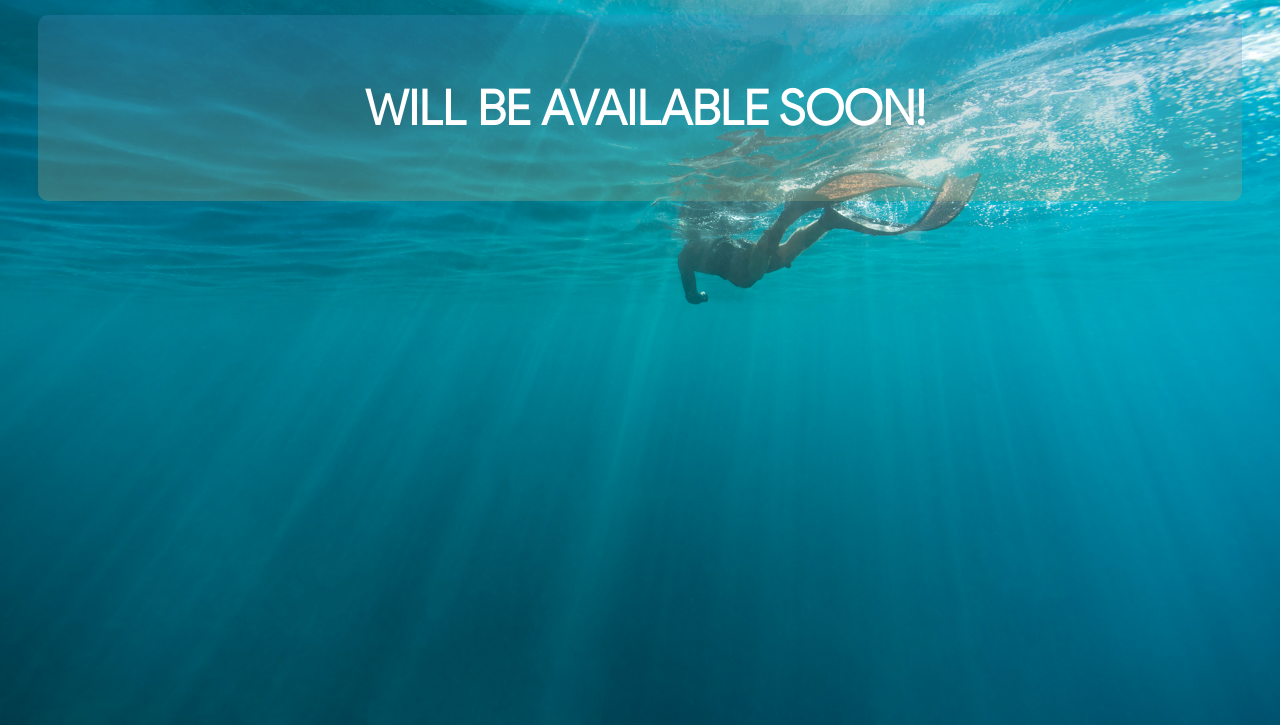
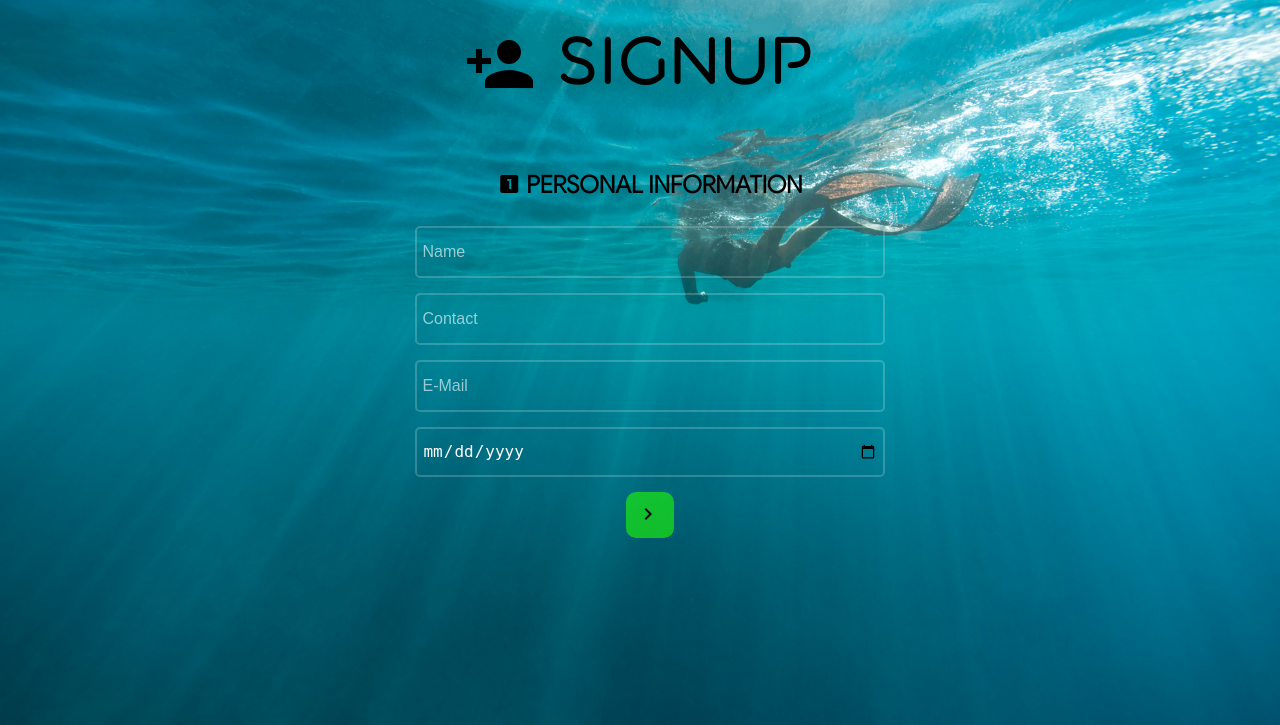
Before and after one commit to Rocker2102/students-website, a PHP site: page /signup.php in a window 1280 px wide. Shown: the part 75-800 px from the top of the page. Run offline with PHP 8.4, Linux system fonts and the light colour scheme; some libraries are stand-ins or nearby versions.

Commit message:
update-28062019--rocker
updated 'signup.php' (under development)
added 'signup_process.php' (under development)
added 'signup.js' (under development)
fixed some bugs.
updated log

```diff
--- a/css/custom.css
+++ b/css/custom.css
@@ -272,8 +272,8 @@ body {
 .btn-icon {
   display: inline-block;
   vertical-align: middle;
-  padding-right: 4px;
-  padding-bottom: 2px;
+  margin-right: 4px;
+  margin-bottom: 2px;
 }
 
 /* --------------------------------------------------------------- */
--- /dev/null
+++ b/css/signup.css
@@ -0,0 +1,40 @@
+.signup_data {
+  display: block;
+  margin: auto;
+  margin-top: 20px;
+  padding-left: 20px;
+  width: 60%;
+  height: auto;
+}
+
+.p_info_type i {
+	vertical-align: middle;
+	font-size: 24px;
+	margin-bottom: 5px;
+	margin-right: 5px;
+}
+
+.s_form_row {
+	text-align: center;
+  margin-top: 5px;
+  margin-bottom: 5px;
+  width: 100%;
+}
+
+.btn-next {
+	background-color: rgba(30, 255, 0, 0.6);
+  color: #000;
+}
+
+.btn-prev {
+	background-color: rgba(255, 38, 0, 0.6);
+  color: #000;
+}
+
+.active {
+	display: block;
+}
+
+.hidden {
+	display: none;
+}
--- a/feedback.php
+++ b/feedback.php
@@ -31,7 +31,7 @@
       ?>
 
       <div id="login_blur" style="opacity:0;transform: translateY(15px);animation: fadeIn 1s ease 1 forwards;">
-        <h2 class="section-heading"><i class="material-icons heading-icon">feedback</i>Feedback</h2>
+        <h2 class="section-heading"><i class="material-icons">feedback</i>Feedback</h2>
 
         <?php
           if(isset($_SESSION['uid'])) {
--- /dev/null
+++ b/includes/signup_process.php
@@ -0,0 +1,4 @@
+<?php
+  session_start();
+
+?>
--- /dev/null
+++ b/js/signup.js
@@ -0,0 +1,23 @@
+$(".btn-next").click(function () {
+    var formId = $(this).attr('form-index');
+    var temp = Number(formId) + 1;
+    if (temp > 2) {
+        return;
+    }
+    else {
+        $("div.active").addClass('hidden');
+        $("#signup-tab-" + temp).removeClass('hidden').addClass('active');
+    }
+});
+
+$(".btn-prev").click(function () {
+    var formId = $(this).attr('form-index');
+    var temp = Number(formId) - 1;
+    if (temp < 1) {
+        return;
+    }
+    else {
+        $("div.active").addClass('hidden');
+        $("#signup-tab-" + temp).removeClass('hidden').addClass('active');
+    }
+});
--- a/signup.php
+++ b/signup.php
@@ -8,6 +8,7 @@
     <title>Signup</title>
 
     <link rel="stylesheet" href="css/custom.css">
+    <link rel="stylesheet" href="css/signup.css">
     <link rel="stylesheet" href="fonts/fonts.css">
   </head>
 
@@ -19,18 +20,48 @@
 
       <?php include 'login.php'; ?>
 
-      <div id="login_blur" class="container">
-        <div style="width: 100%; float: left">
-          <div class="text-box gradient-0">
-              <h2 class="page-heading">Will be available soon!</h2>
-            <!--
-            <h2 class="page-heading">SIGNUP</h2>
-            <form class="signup-form">
-              <input type="text" class="form-control input-80" placeholder="Type Something..." name="tmp">
-              <input type="text" class="form-control input-40" placeholder="Type Something..." name="tmp">
-              <input type="text" class="form-control input-40" placeholder="Type Something..." name="tmp">
+      <div id="login_blur" style="opacity:0;transform: translateY(15px);animation: fadeIn 1s ease 1 forwards;">
+        <h2 class="section-heading"><i class="material-icons">person_add</i>SIGNUP</h2>
+
+        <div class="">
+          <div class="signup_data">
+
+            <form class="form-center" id="" method="POST" enctype="multipart/form-data">
+              <div id="signup-tab-1" class="active">
+                <h1 class="p_info_type"><i class="material-icons">looks_one</i>Personal Information</h1>
+                <div class="s_form_row">
+                  <input class="form-control" type="text" id="name" name="name" placeholder="Name">
+                </div>
+                <div class="s_form_row">
+                  <input class="form-control" type="text" id="contact" name="contact" placeholder="Contact">
+                </div>
+                <div class="s_form_row">
+                  <input class="form-control" type="email" id="email" name="email" placeholder="E-Mail">
+                </div>
+                <div class="s_form_row">
+                  <input class="form-control" type="date" id="dob" name="dob" placeholder="Date of Birth">
+                </div>
+                <div class="s_form_row">
+                  <button type="button" class="btn btn-next btn-rounded-10" id="" form-index="1"><i class="material-icons btn-icon">navigate_next</i></button>
+                </div>
+              </div>
+              <div id="signup-tab-2" class="hidden">
+                <h1 class="p_info_type"><i class="material-icons">looks_two</i>Other Information</h1>
+                <div class="s_form_row">
+                  <input class="form-control" type="text" id="roll" name="roll" placeholder="Roll Number">
+                </div>
+                <div class="s_form_row">
+                  <input class="form-control" type="text" id="username" name="username" placeholder="Username">
+                </div>
+                <div class="s_form_row">
+                  <input class="form-control" type="password" id="password" name="password" placeholder="Password">
+                </div>
+                <div class="s_form_row">
+                  <button type="button" class="btn btn-prev btn-rounded-10" id="" form-index="2"><i class="material-icons btn-icon">navigate_before</i></button>
+                  <button type="button" class="btn btn-next btn-rounded-10" id="" form-index="2"><i class="material-icons btn-icon">navigate_next</i></button>
+                </div>
+              </div>
             </form>
-            -->
           </div>
         </div>
       </div>
@@ -40,6 +71,7 @@
     <script src="js/jquery-3.3.1.js"></script>
     <script src="js/validate.min.js"></script>
     <script src="js/custom.js"></script>
+    <script src="js/signup.js"></script>
 
   </body>
 </html>
```
Also changed, not shown: info-rocker.txt (+7 -2 lines), js/explore.js (line endings or trailing spaces).
